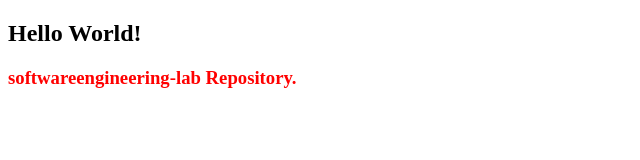
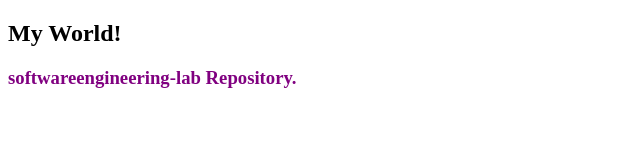
Before and after one commit to ANJUROCK/softwareengineering-lab, a plain HTML site: page index.html in a window 1280 px wide. Shown: the whole page, without its empty margins (0-640 px from the left). Drawn offline with Linux system fonts and the light colour scheme.

Commit message:
Update index.html

```diff
--- a/index.html
+++ b/index.html
@@ -6,8 +6,8 @@
     <title>Document</title>
 </head>
 <body>
-    <h2>Hello World!</h2>
-    <h3 style="color:red">softwareengineering-lab Repository.</h3>
+    <h2>My World!</h2>
+    <h3 style="color:purple">softwareengineering-lab Repository.</h3>
 
 </body>
 </html>
```
